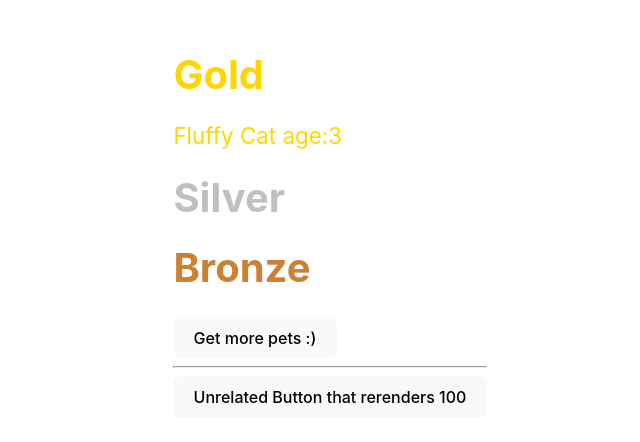
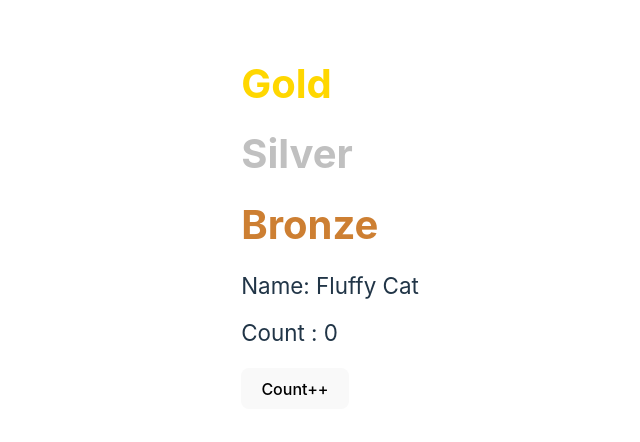
Before and after one commit to Cristian232/React-State-Management, a React (Vite) app: page / in a window 1280 px wide. Shown: the part 178-620 px from the top of the page, without its empty margins (310-950 px from the left). Built offline with nearby package versions, Linux system fonts and the light colour scheme.

Commit message:
useEffect detailed

```diff
--- a/src/App.jsx
+++ b/src/App.jsx
@@ -1,22 +1,34 @@
 import Gold from "./components/Gold.jsx";
-import {useCallback, useState} from "react";
+import {useEffect, useState} from "react";
 import petsArray from "./data/MockData.jsx";
+
 
 function App() {
 
     const [count, setCount] = useState(0);
-    const [reverseCount, setReverseCount] = useState(100);
+    const [pet, setPet] = useState({});
 
-    const getPets = useCallback(() => {
-      return petsArray[count]
-    },[count])
+
+    useEffect(() => {
+        const getANewPet = (count) => {
+            if (count>=5){
+                count %= 5
+            }
+            setPet(petsArray[count])
+        }
+        getANewPet(count)
+        return () => {
+            delete getANewPet()
+        };
+    }, [count]);
+
 
     return (
         <>
-            <Gold getPets={getPets}/>
-            <button onClick={()=>setCount(count + 1)}>Get more pets :)</button>
-            <br/><hr/>
-            <button onClick={()=>setReverseCount(reverseCount - 1)}>Unrelated Button that rerenders {reverseCount}</button>
+            <Gold/>
+            {pet && <p>Name: {pet.name} {pet.species}</p>}
+            <p>Count : {count}</p>
+            <button onClick={()=>setCount((c) => c + 1)}>Count++</button>
         </>
     )
 }
--- a/src/components/Gold.jsx
+++ b/src/components/Gold.jsx
@@ -1,20 +1,11 @@
 import Silver from "./Silver.jsx";
 import {useEffect, useState} from "react";
 
-const Gold = ({getPets}) => {
-
-    const [pets, setPets] = useState([]);
-
-    useEffect(() => {
-        setPets([...pets,getPets()])
-        console.log("getPets called from Gold useEffect")
-    }, [getPets]);
-
+const Gold = () => {
 
     return (
         <div style={{color:"gold"}}>
             <h1>Gold</h1>
-            {pets.map((pet,index) => <p key={index}>{pet.name} {pet.species} age:{pet.age}</p>)}
             <Silver />
         </div>
     );
```
Also changed, not shown: 1 other file (tests, documents, lock files or other folders).
